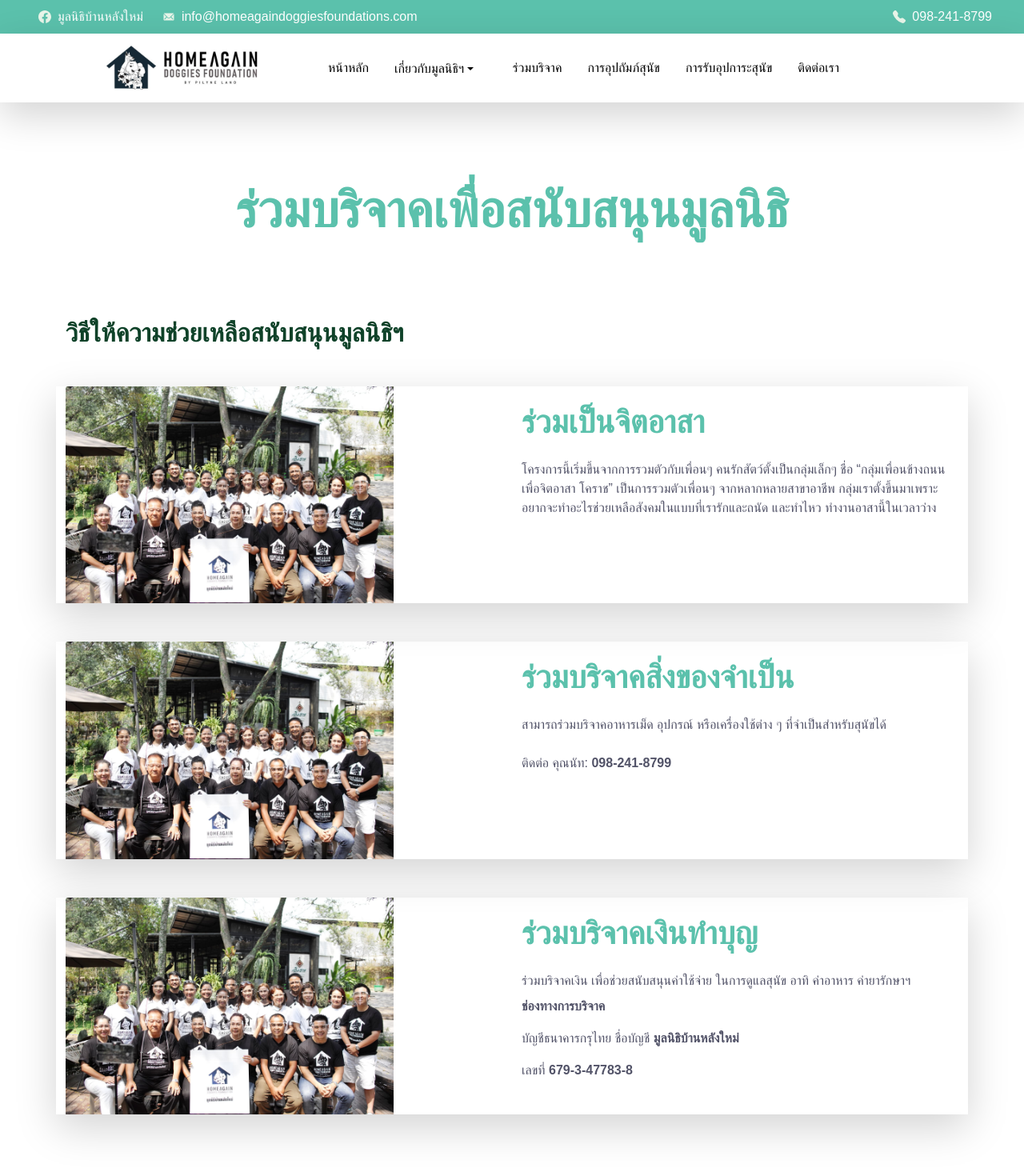
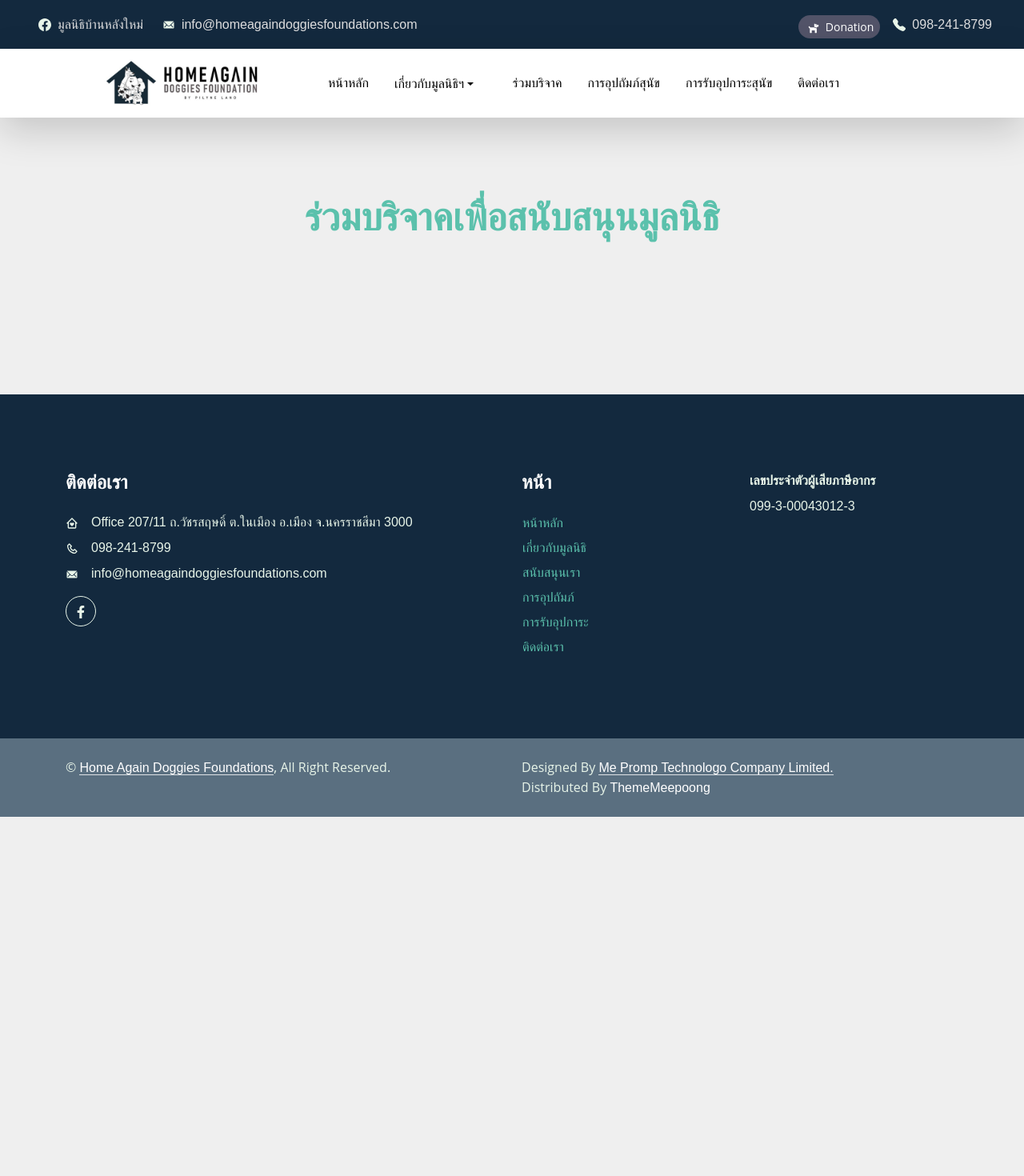
Before and after one commit to MEE-POONG/Homeagain, a Next.js app: page /supportus in a window 1280 px wide. Shown: the top 1470 px of the page at 80% size. After the commit the page ends 1021 px from the top, so only its background shows below. Built offline with nearby package versions, Linux system fonts and the light colour scheme; a web font is replaced by a local one.

Commit message:
modals, sitehead

```diff
--- a/components/SiteHeader.tsx
+++ b/components/SiteHeader.tsx
@@ -1,33 +1,44 @@
-import { Container, Row, Col } from "react-bootstrap";
+import { useState } from 'react';
+import { Container, Row, Col, Modal, Button } from "react-bootstrap";
 import { BsFacebook, BsTelephoneFill } from "react-icons/bs";
 import { IoIosMail } from "react-icons/io";
+import DonationModal from './modals';
 
-const SiteHeader = () => {
+
+export default function SiteHeader() {
+    const [show, setShow] = useState(false);
+
+    const handleClose = () => setShow(false);
+    const handleShow = () => setShow(true);
+
     return (
-        <div className="site-headr container-fluid text-light px-0 py-2">
+        <div className="site-header container-fluid text-light px-0 py-2">
             <div className="row gx-0 d-none d-lg-flex">
                 <div className="col-lg-7 px-5 text-start">
                     <div className="h-100 d-inline-flex align-items-center me-4">
-                    <BsFacebook/>
+                        <BsFacebook />
                         <span className="me-2"></span>
                         <a href="https://web.facebook.com/profile.php?id=100057487088021">มูลนิธิบ้านหลังใหม่</a>
                     </div>
                     <div className="h-100 d-inline-flex align-items-center">
-                    <IoIosMail/>
+                        <IoIosMail />
                         <span className="me-2"></span>
                         <a href="mailto:info@homeagaindoggiesfoundations.com">info@homeagaindoggiesfoundations.com</a>
                     </div>
                 </div>
                 <div className="col-lg-5 px-5 text-end">
+                    <div className="h-100 d-inline-flex align-items-center mx-4">
+                        <DonationModal/>
+                    </div>
                     <div className="h-100 d-inline-flex align-items-center mx-n2">
-                    <BsTelephoneFill/>
+                        <BsTelephoneFill />
                         <span className="me-2"></span>
                         <a href="tel:+098-241-8799">098-241-8799</a>
                     </div>
                 </div>
             </div>
+
+
         </div>
     );
 };
-
-export default SiteHeader;
--- /dev/null
+++ b/components/modals.tsx
@@ -0,0 +1,48 @@
+import React, { useState } from 'react';
+import Button from 'react-bootstrap/Button';
+import Modal from 'react-bootstrap/Modal';
+import { FaDog } from "react-icons/fa";
+
+
+const DonationModal: React.FC = () => {
+    const [show, setShow] = useState<boolean>(false);
+
+    const handleClose = () => setShow(false);
+    const handleShow = () => setShow(true);
+
+    return (
+        <>
+            <button
+                onClick={handleShow}
+                type="button"
+                className="btn btn-secondary my-2 btn-sm border-0 rounded-pill text-white"
+                data-toggle="modal" data-target="#exampleModalCenter"
+            >
+                <FaDog className="mx-1" /> Donation
+            </button>
+
+            <Modal centered show={show} onHide={handleClose}>
+                <Modal.Header closeButton>
+                    <Modal.Title>ช่องทางการบริจาค</Modal.Title>
+                </Modal.Header>
+                <Modal.Body>
+                    <h4 className=' mb-3'>บริจาคผ่านบัญชีธนาคารกรุงไทย</h4>
+                    <p className=' mb-0'>ชื่อบัญชี : มูลนิธิบ้านหลังใหม่</p>
+                    <p className=' mb-0'>Home Again Doggies Foundation</p>
+                    <p className=' mb-0'><strong>หมายเลขบัญชี : 679-3-47783-8</strong> </p>
+                    <p>SWIFTCOED : KRTHTHBK</p>
+                </Modal.Body>
+                <Modal.Footer>
+                    <Button variant="danger" onClick={handleClose}>
+                        Close
+                    </Button>
+                    <Button variant="primary" onClick={handleClose}>
+                        Submit
+                    </Button>
+                </Modal.Footer>
+            </Modal>
+        </>
+    );
+}
+
+export default DonationModal;
--- a/src/pages/contact.tsx
+++ b/src/pages/contact.tsx
@@ -82,7 +82,7 @@ export default function ContactPage() {
                                 </form>
                             </div>
 
-                            <p className="mt-5">แผนที่เส้นทางมูลนิธิ</p>
+                            <h4 className="mt-5">แผนที่เส้นทางมูลนิธิ</h4>
                             <iframe
                                 src="https://www.google.com/maps/embed?pb=!1m18!1m12!1m3!1d3854.4321904833287!2d102.09983681484462!3d14.968695089568827!2m3!1f0!2f0!3f0!3m2!1i1024!2i768!4f13.1!3m3!1m2!1s0x31194c93a25401c7%3A0xfaf3ba1732a470d0!2s207%20Vatcharasarid%20Alley%2C%20Tambon%20Nai%20Mueang%2C%20Amphoe%20Mueang%20Nakhon%20Ratchasima%2C%20Chang%20Wat%20Nakhon%20Ratchasima%2030000!5e0!3m2!1sen!2sth!4v1682565964198!5m2!1sen!2sth"
                                 width="600" height="450">
--- a/src/pages/supportus.tsx
+++ b/src/pages/supportus.tsx
@@ -6,46 +6,8 @@ export default function SupportUsPage() {
             <LayOut>
                 <div className="supportus-page container-fluid py-5 mb-5" data-wow-delay="0.1s">
                     <div className="container text-center py-5">
-                        <h1 className="display-3 mb-5">ร่วมบริจาคเพื่อสนับสนุนมูลนิธิ</h1>
+                        <h1 className="display-5 mb-5">ร่วมบริจาคเพื่อสนับสนุนมูลนิธิ</h1>
                     </div>
-                    <div className="container">
-                        <h2 className="mb-5">วิธีให้ความช่วยเหลือสนับสนุนมูลนิธิฯ</h2>
-                        <div className="row mb-5 box">
-                            <div className="col-lg-6 " data-wow-delay="0.1s">
-                                <img className=" w-75" src="/images/pic1.jpg" alt="" />
-                            </div>
-                            <div className="col-lg-6 col-md-7 boxdetail">
-                                <h1 className="mb-4">ร่วมเป็นจิตอาสา</h1>
-                                <p className="mb-4">โครงการนี้เริ่มขึ้นจากการรวมตัวกับเพื่อนๆ คนรักสัตว์ตั้งเป็นกลุ่มเล็กๆ  ชื่อ “กลุ่มเพื่อนข้างถนน เพื่อจิตอาสา โคราช”  เป็นการรวมตัวเพื่อนๆ จากหลากหลายสาขาอาชีพ  กลุ่มเราตั้งขึ้นมาเพราะอยากจะทำอะไรช่วยเหลือสังคมในแบบที่เรารักและถนัด  และทำไหว  ทำงานอาสานี้ในเวลาว่าง</p>
-                            </div>
-                        </div>
-
-                        <div className="row mb-5 box ">
-                            <div className="col-lg-6 " data-wow-delay="0.1s">
-                                <img className="w-75" src="/images/pic1.jpg" alt="" />
-                            </div>
-                            <div className="col-lg-6 col-md-7 boxdetail">
-                                <h1 className="mb-4">ร่วมบริจาคสิ่งของจำเป็น</h1>
-                                <p className="mb-4">สามารถร่วมบริจาคอาหารเม็ด อุปกรณ์ หรือเครื่องใช้ต่าง ๆ ที่จำเป็นสำหรับสุนัขได้ </p>
-                                <p>ติดต่อ คุณนัท: <strong>098-241-8799</strong> </p>
-                            </div>
-                        </div>
-
-                        <div className="row mb-5 box">
-                            <div className="col-lg-6 " data-wow-delay="0.1s">
-                                <img className="w-75" src="/images/pic1.jpg" alt="" />
-                            </div>
-                            <div className="col-lg-6 col-md-7 boxdetail">
-                                <h1 className="mb-4">ร่วมบริจาคเงินทำบุญ</h1>
-                                <p className="mb-2">ร่วมบริจาคเงิน เพื่อช่วยสนับสนุนค่าใช้จ่าย ในการดูแลสุนัข อาทิ ค่าอาหาร ค่ายารักษาฯ</p>
-                                <p><strong>ช่องทางการบริจาค</strong></p>
-                                <p>บัญชีธนาคารกรุไทย ชื่อบัญชี <strong>มูลนิธิบ้านหลังใหม่</strong></p>
-                                <p>เลขที่ <strong>679-3-47783-8</strong></p>
-                            </div>
-                        </div>
-
-                    </div>
-
                 </div>
             </LayOut>
         </>
--- a/src/scss/footer.css
+++ b/src/scss/footer.css
@@ -1 +1 @@
-.footer{background-color:var(--third)}.footer .btn.btn-link{display:block;margin-bottom:5px;padding:0;text-align:left;color:var(--primary);font-weight:normal;text-transform:capitalize;transition:.3s}.footer .btn.btn-link::before{position:relative;font-weight:900;margin-right:10px}.footer .btn.btn-link:hover{color:var(--primary);letter-spacing:1px;box-shadow:none}.copyright{color:var(--light);background:var(--fourth)}.copyright a{color:#fff}.copyright a:hover{color:var(--primary)}
+.footer{background-color:#13293e}.footer .btn.btn-link{display:block;margin-bottom:5px;padding:0;text-align:left;color:var(--primary);font-weight:normal;text-transform:capitalize;transition:.3s}.footer .btn.btn-link::before{position:relative;font-weight:900;margin-right:10px}.footer .btn.btn-link:hover{color:var(--primary);letter-spacing:1px;box-shadow:none}.copyright{color:var(--light);background:var(--fourth)}.copyright a{color:#fff}.copyright a:hover{color:var(--primary)}
--- a/src/scss/footer.scss
+++ b/src/scss/footer.scss
@@ -1,6 +1,6 @@
 /*** Footer ***/
 .footer{
-    background-color: var(--third);
+    background-color: #13293e;
 }
 .footer .btn.btn-link {
     display: block;
--- a/src/scss/theme.scss
+++ b/src/scss/theme.scss
@@ -6,6 +6,9 @@
     --dark: #0F4229;
     --third:#44525d;
     --fourth:#5a6f80;
+}
+body{
+    background-color: #efefef;
 }
 
 .back-to-top {
@@ -16,10 +19,10 @@
     z-index: 99;
 }
 
-.site-headr{
-    background-color: var(--primary);
+.site-header{
+    background-color: #13293e;
     a{
-        color: #FFFFFF;
+        color: #dededf;
     }
     a:hover{
         color: var(--third);
```
Also changed, not shown: src/scss/globals.css, src/scss/theme.css. Lines whose indentation alone changed are shown as unchanged.
